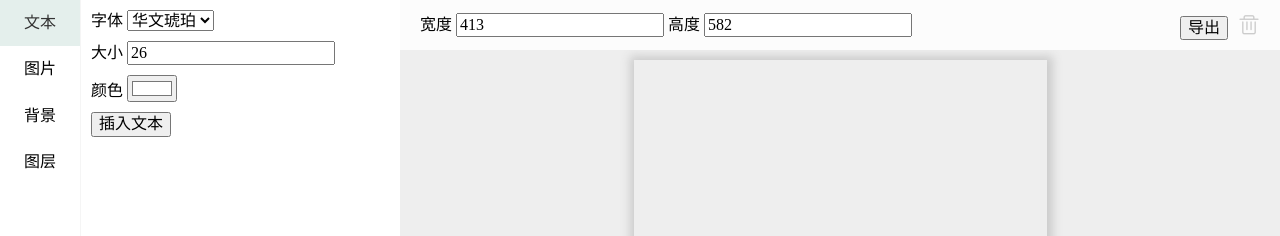
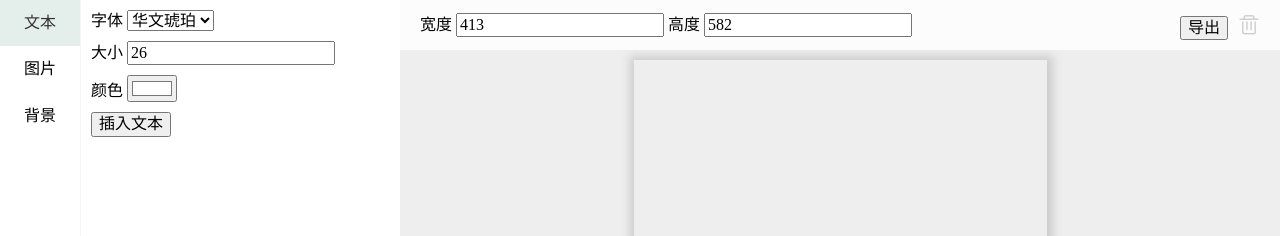
Before and after one commit to xiao-xiaozi/image-making, a Vue app: page / in a window 1280 px wide. Shown: the top 236 px of the page. Built offline with nearby package versions, Linux system fonts and the light colour scheme.

Commit message:
feat: 取消左侧的图层菜单项

```diff
--- a/src/components/CanvasMaterial/CanvasMaterial.vue
+++ b/src/components/CanvasMaterial/CanvasMaterial.vue
@@ -2,7 +2,7 @@
 import { computed } from "vue";
 import MaterialBackground from "./MaterialBackground.vue";
 import MaterialText from "./MaterialText.vue";
-import LayerInfo from "./LayerInfo.vue";
+// import LayerInfo from "./LayerInfo.vue";
 import MaterialImage from "./MaterialImage.vue";
 import useKonvaStore from "@/store/konvaStore.js";
 
@@ -52,19 +52,20 @@ function materialTypeClick(e) {
         :class="activeMaterial == 'background' ? 'material-type__active' : ''">
         背景
       </div>
-      <div
+      <!-- docs: 不算是图层，是插入konva的图形/文本信息。当前Konva内的元素。 -->
+      <!-- <div
         class="type-item"
         data-material="layer"
         :class="activeMaterial == 'layer' ? 'material-type__active' : ''">
         图层
-      </div>
+      </div> -->
     </div>
     <div class="material-content">
       <MaterialBackground
         v-show="activeMaterial === 'background'" />
       <MaterialText
         v-show="activeMaterial === 'text'" />
-      <LayerInfo v-show="activeMaterial === 'layer'" />
+      <!-- <LayerInfo v-show="activeMaterial === 'layer'" /> -->
       <MaterialImage v-show="activeMaterial === 'image'" />
       <div
         v-show="activeMaterial === 'template' || activeMaterial === 'diagram'">
```
